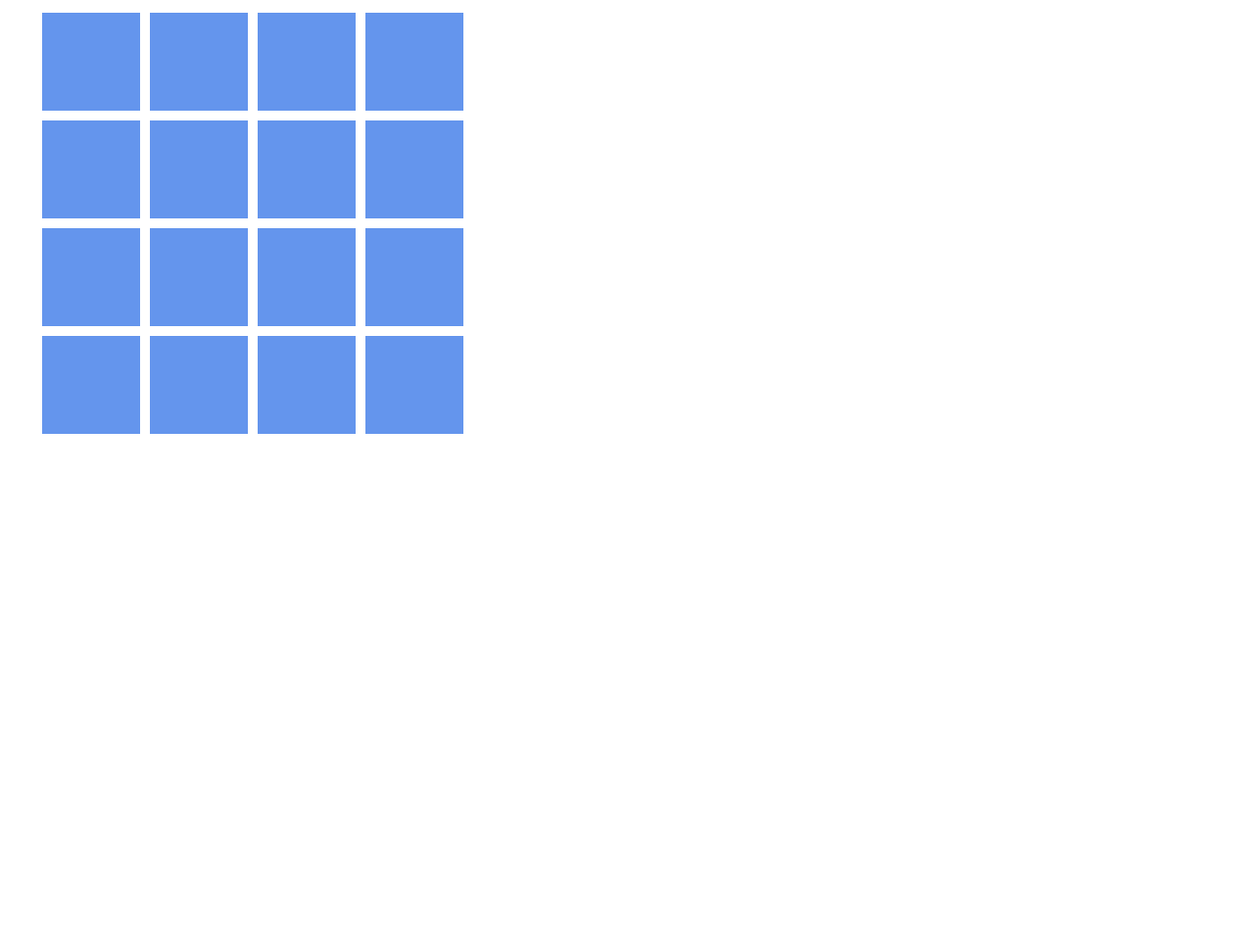
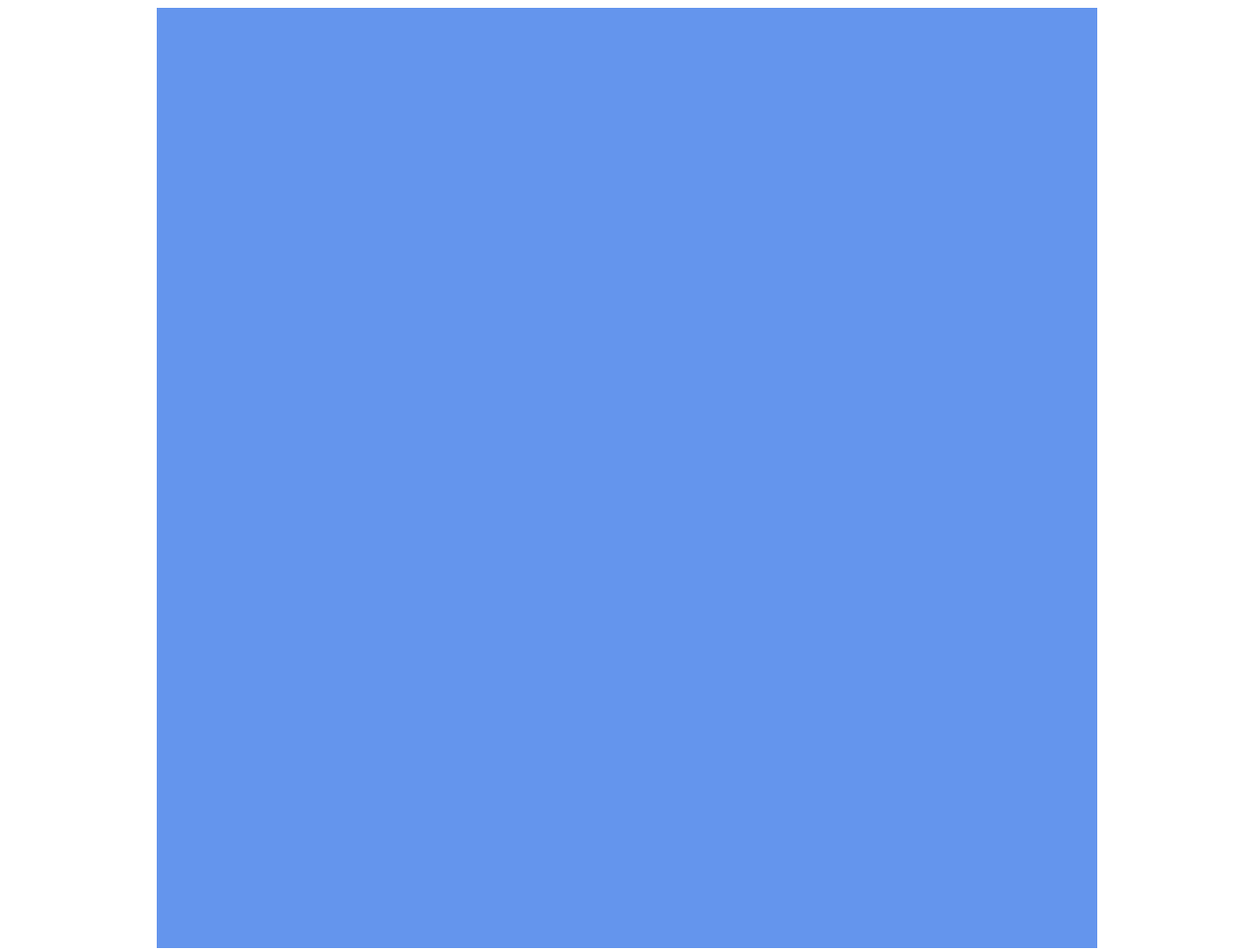
Before and after one commit to travwritescode/etch-a-sketch, a plain HTML site: page index.html in a window 1280 px wide. Shown: the whole page at 98% size. Before the commit the page ends 800 px from the top, so only its background shows below. Drawn offline with Linux system fonts and the light colour scheme.

Commit message:
Rework grid to match specs of 16x16

```diff
--- a/script.js
+++ b/script.js
@@ -8,16 +8,13 @@ gridSquares.forEach(square => {
         if (backgroundColor === "rgb(100, 149, 237)") {
             square.style.backgroundColor = "rgb(0, 0, 139)";
         }
-        else {
-            square.style.backgroundColor = "rgb(100, 149, 237)";
-        }
     })
 })
 
 function generateGrid() {
     const grid = document.querySelector(".grid");
 
-    for (i = 0; i < 16; i++) {
+    for (i = 0; i < 256; i++) {
         let gridSquare = document.createElement("div");
         gridSquare.className = "gridSquare";
         grid.appendChild(gridSquare);
--- a/styles.css
+++ b/styles.css
@@ -1,14 +1,20 @@
+body {
+    display: flex;
+    justify-content: center;
+    align-items: center;
+}
+
 .grid {
     display: flex;
     justify-content: center;
     flex-wrap: wrap;
-    max-width: 500px;
-    max-height: 500px;
+    max-width: 960px;
+    max-height: 960px;
 }
 
 .gridSquare {
     background-color: cornflowerblue;
-    margin: 5px 5px;
-    width: 100px;
-    height: 100px;
+
+    width: 60px;
+    height: 60px;
 }
```
